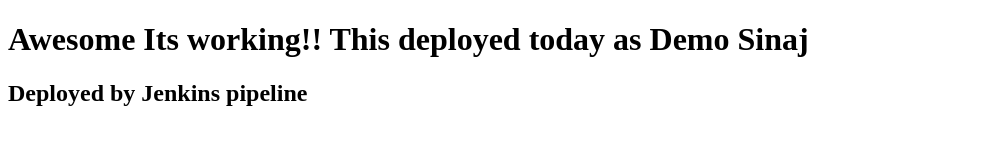
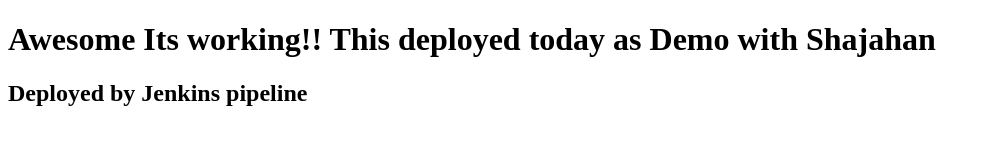
Before and after one commit to sinajmon/demo-react-ui, a plain HTML site: page Code/index.html in a window 1280 px wide. Shown: the whole page, without its empty margins (0-990 px from the left). Drawn offline with Linux system fonts and the light colour scheme.

```diff
--- a/Code/index.html
+++ b/Code/index.html
@@ -6,7 +6,7 @@
     <title>A Test Page</title>
 </head>
 <body>
-    <h1>Awesome Its working!! This deployed today as Demo Sinaj </h1>
+    <h1>Awesome Its working!! This deployed today as Demo  with Shajahan</h1>
     <h2>Deployed by Jenkins pipeline</h2>
 </body>
 </html>
```
